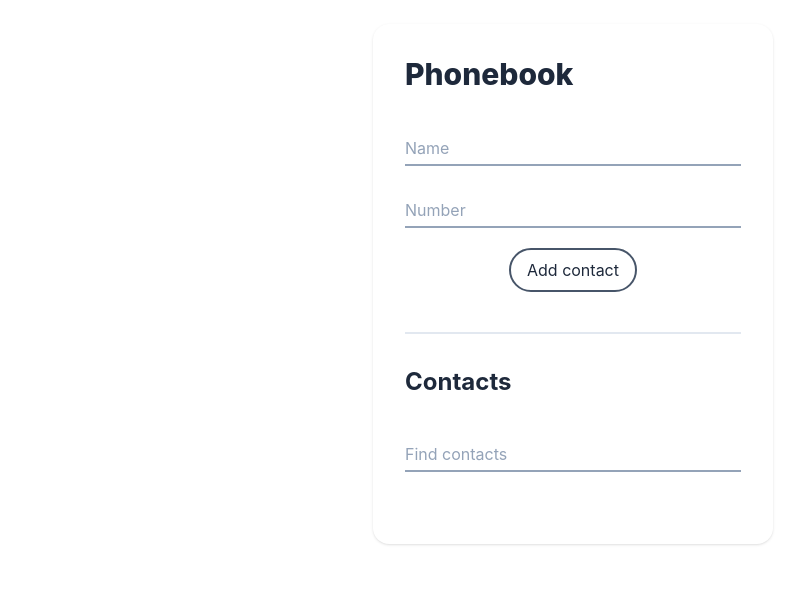
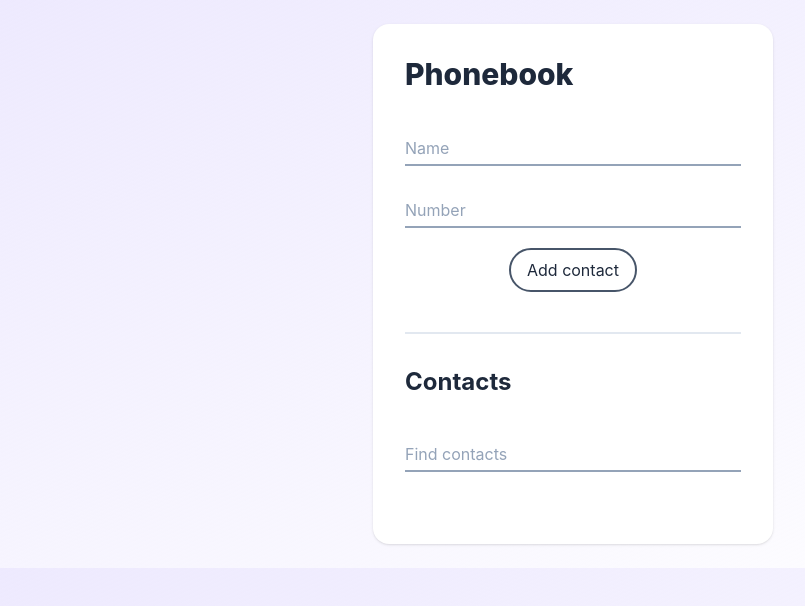
Before and after one commit to yarqui/goit-react-woolf-hw-06-phonebook, a React (Vite) app: page / in a window 1280 px wide. Shown: the top 606 px of the page, without its empty margins (67-872 px from the left). Built offline with nearby package versions, Linux system fonts and the light colour scheme.

Commit message:
add bg color to body

```diff
--- a/src/index.css
+++ b/src/index.css
@@ -27,7 +27,7 @@ input[type="number"] {
 
 @layer base {
   body {
-    @apply min-h-full min-w-80 text-slate-800;
+    @apply min-h-full min-w-80 bg-gradient-to-br  from-violet-100 text-slate-800;
   }
 
   input {
```
